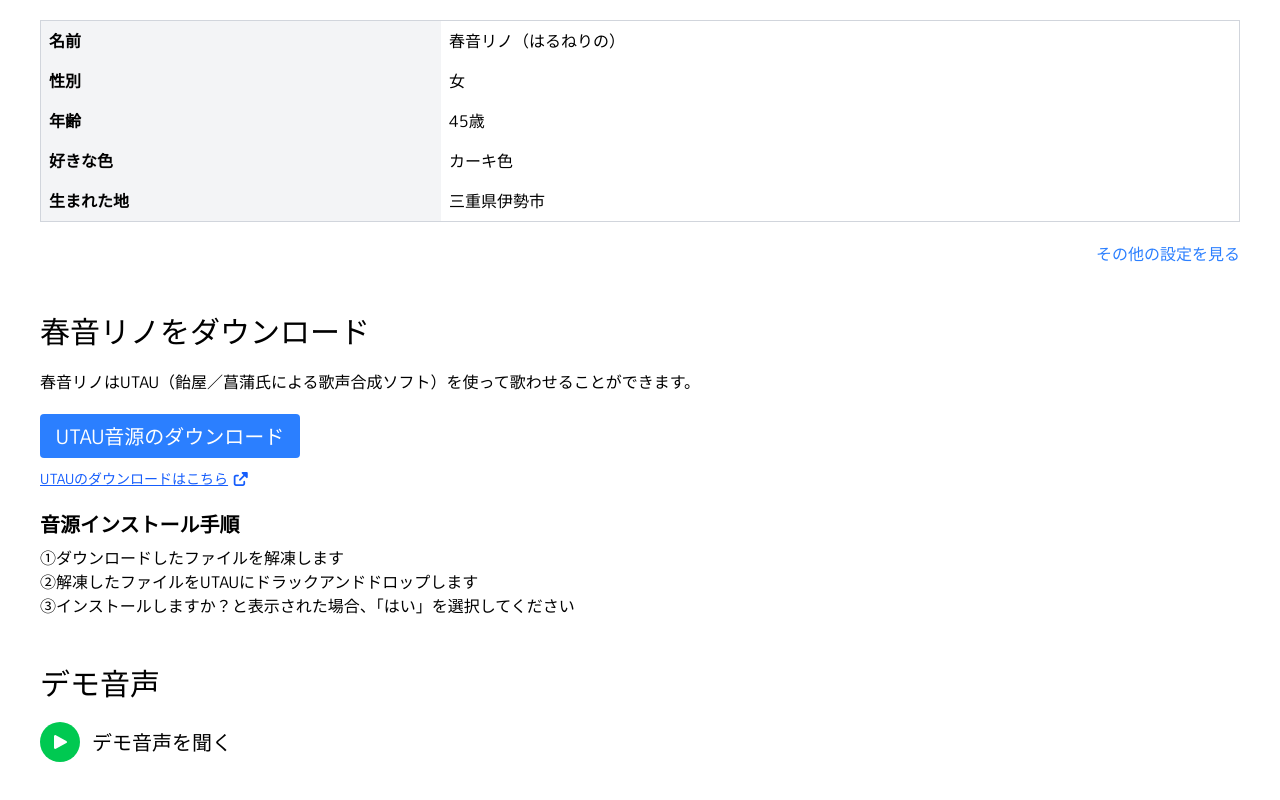
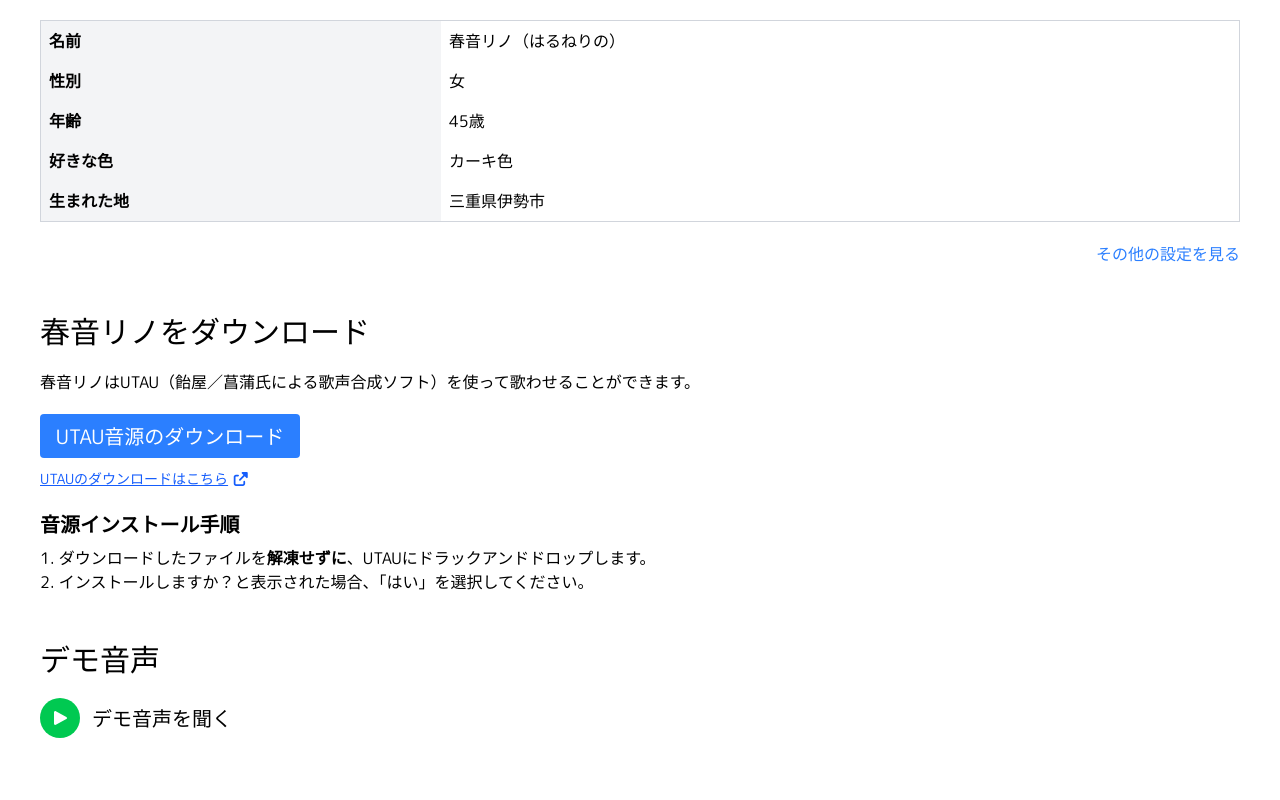
Before and after one commit to tesu012/harunerino_site, a Next.js app: page / in a window 1280 px wide. Shown: the part 980-1780 px from the top of the page. After the commit the page ends 1758 px from the top, so only its background shows below. Built offline with nearby package versions, Linux system fonts and the light colour scheme.

Commit message:
音源インストール手順を変更

```diff
--- a/app/page.tsx
+++ b/app/page.tsx
@@ -85,9 +85,8 @@ export default function Home() {
           <div className="flex flex-col gap-2">
             <span className="text-xl font-bold">音源インストール手順</span>
             <span>
-              ①ダウンロードしたファイルを解凍します<br />
-              ②解凍したファイルをUTAUにドラックアンドドロップします<br />
-              ③インストールしますか？と表示された場合、「はい」を選択してください<br />
+              1. ダウンロードしたファイルを<strong>解凍せずに</strong>、UTAUにドラックアンドドロップします。<br />
+              2. インストールしますか？と表示された場合、「はい」を選択してください。
             </span>
           </div>
         </div>
```
